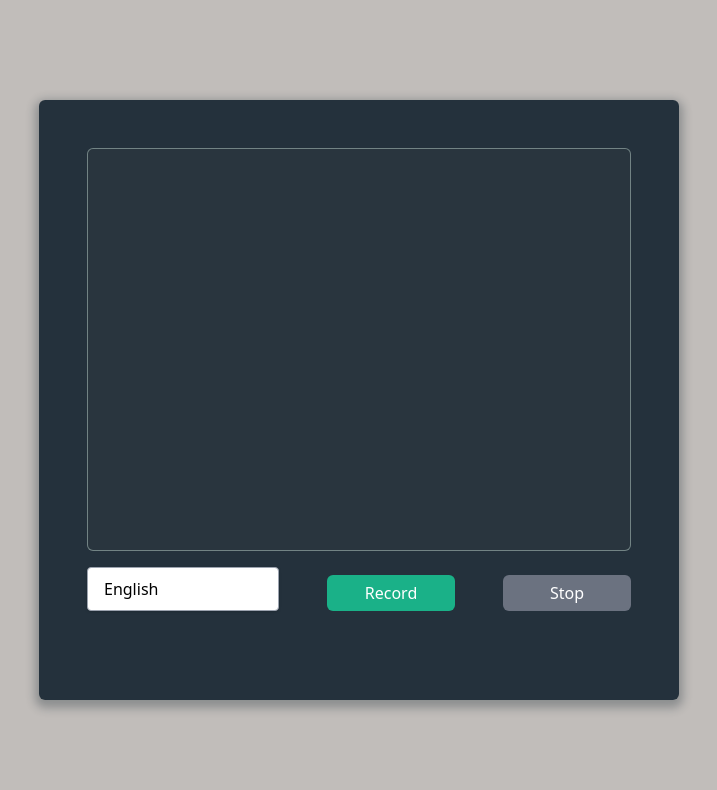
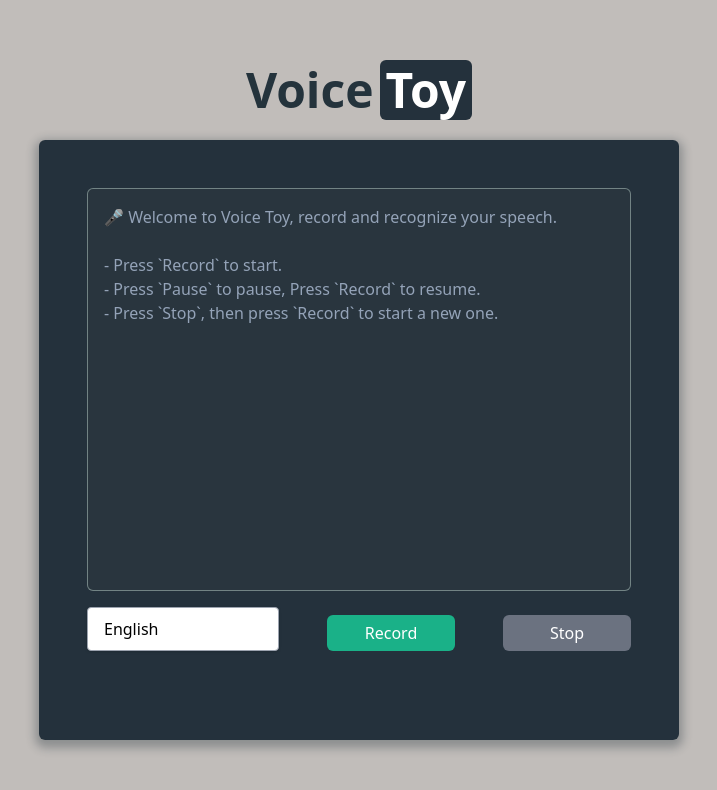
Before and after one commit to octopustail/voice-toy, a Next.js app: page / in a window 1280 px wide. Shown: the top 790 px of the page, without its empty margins (281-998 px from the left). Built offline with nearby package versions, Linux system fonts and the light colour scheme.

Commit message:
feat(title): add title and tips

```diff
--- a/app/components/VoiceToy/VoiceToy.css
+++ b/app/components/VoiceToy/VoiceToy.css
@@ -1,11 +1,10 @@
 .container {
-  @apply rounded-md w-1/2 h-3/4 p-12 flex flex-col min-w-60;
-  background: rgba(19, 35, 47, 0.9);
+  @apply rounded-md w-1/2 h-3/4 p-12 flex flex-col min-w-72 bg-main;
   box-shadow: 0 4px 10px 4px rgba(19, 35, 47, 0.3);
 }
 
 .transcript {
-  @apply relative rounded-md h-4/5 p-4;
+  @apply relative rounded-md h-4/5 p-4 select-text;
   border: 1px solid #a0b3b09e;
   background-color: rgba(58, 69, 67, 0.25);
   color: #e9e9e9;
--- a/app/components/VoiceToy/VoiceToy.tsx
+++ b/app/components/VoiceToy/VoiceToy.tsx
@@ -79,7 +79,18 @@ export const VoiceToy: React.FC = () => {
         <Toaster />
         <div className={transcriptCls}>
             <WaveMotion show={listening} />
-            {transcript}
+            <span className='relative'>
+                {transcript ||
+                    <span className='text-slate-400'>
+                        🎤  Welcome to Voice Toy, record and recognize your speech. <br />
+                        <br />
+                        - Press `Record` to start.
+                        <br />
+                        - Press `Pause` to pause, Press `Record` to resume.
+                        <br />
+                        -  Press `Stop`, then press `Record` to start a new one.
+                    </span>}
+            </span>
         </div>
         <div className='buttons'>
             <LanguageSelector onSelect={setLang} disabled={curState === RecordState.Recording} />
--- a/app/components/WaveMotion/WaveMotion.css
+++ b/app/components/WaveMotion/WaveMotion.css
@@ -4,7 +4,6 @@
   height: 100%;
   top:0;
   left: 0;
-  /* background: rebeccapurple; */
   overflow: hidden;
   opacity: 0;
 }
--- a/app/page.tsx
+++ b/app/page.tsx
@@ -8,7 +8,10 @@ import { VoiceToy } from "./components/VoiceToy/VoiceToy";
 export default function Page() {
   return (
     <div className="flex h-screen flex-col items-center justify-center">
-        <VoiceToy />
+      <h1 className="text-main	text-5xl font-bold mb-5">Voice
+        <span className="inline-block ml-1.5 p-1.5 border-round rounded-md  bg-main text-white">Toy</span>
+      </h1>
+      <VoiceToy />
     </div>
   );
 }
--- a/tailwind.config.js
+++ b/tailwind.config.js
@@ -4,7 +4,10 @@ module.exports = {
     './app/**/*.{js,ts,jsx,tsx,mdx}', // Note the addition of the `app` directory.
   ],
   theme: {
-    extend: {},
+    extend: {
+      colors:{
+        'main': "rgba(19, 35, 47, 0.9)"}
+    },
   },
   plugins: [],
 }
```
